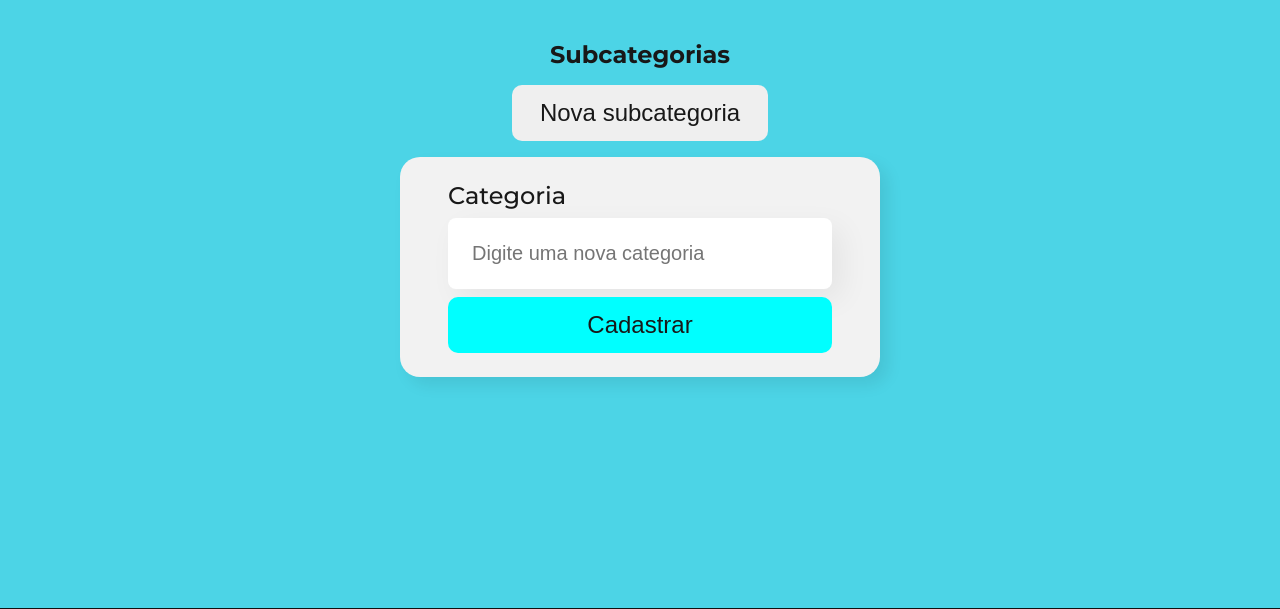
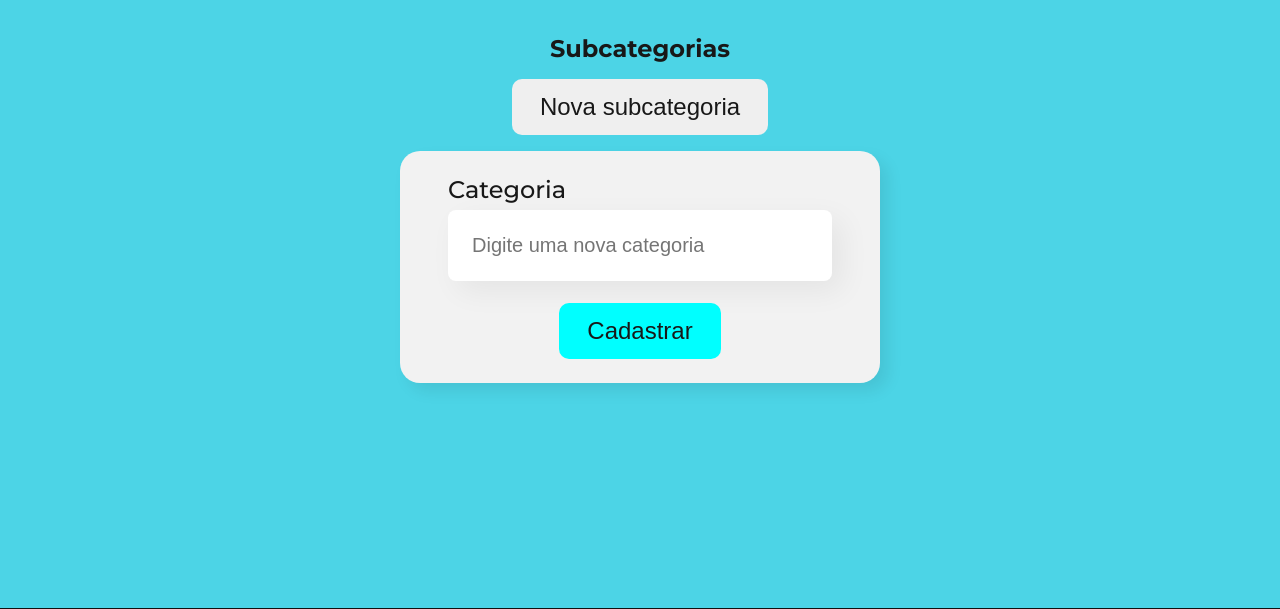
Before and after one commit to alisson2014/produtos_like, a PHP site: page /index.php?page=subcategories in a window 1280 px wide. Shown: the part 96-705 px from the top of the page. Run offline with PHP 8.4, Linux system fonts and the light colour scheme.

Commit message:
style: alterações no botão do form

```diff
--- a/styles/categories.css
+++ b/styles/categories.css
@@ -26,7 +26,7 @@
 .categorie_form {
     display: flex;
     flex-direction: column;
-    gap: 8px;
+    gap: 6px;
 
     width: 480px;
     background-color: #F2F2F2;
@@ -54,4 +54,6 @@
 
 .form_button {
     background-color: aqua;
+    align-self: center;
+    margin-top: 1rem;
 }
```
